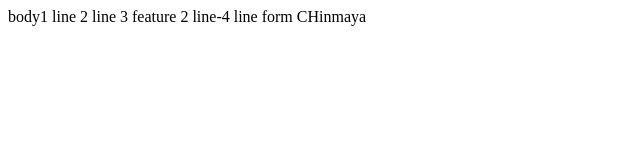
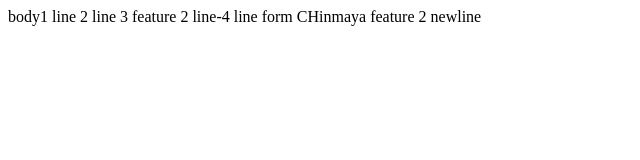
Before and after one commit to orchard-1/testing, a plain HTML site: page index.html in a window 1280 px wide. Shown: the whole page, without its empty margins (0-640 px from the left). Drawn offline with Linux system fonts and the light colour scheme.

Commit message:
New line from feature 2

```diff
--- a/index.html
+++ b/index.html
@@ -11,5 +11,6 @@
     line 3
     feature 2 line-4
     line form CHinmaya
+    feature 2 newline
 </body>
 </html>
```
